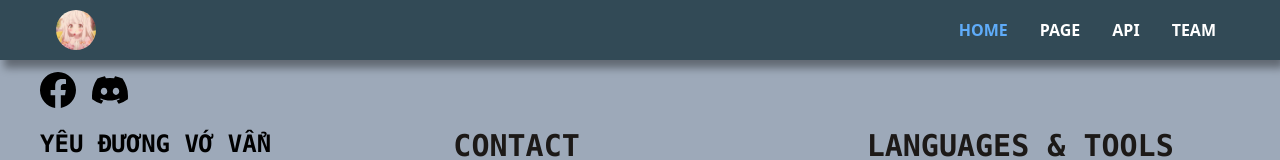
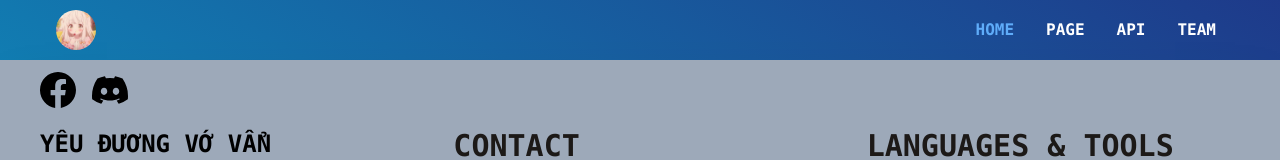
Before and after one commit to IamPierrot/display-projects-website, a React (Vite) app: page / in a window 1280 px wide. Shown: the top 160 px of the page. Built offline with nearby package versions, Linux system fonts and the light colour scheme.

Commit message:
Add stick menu when scroll down

```diff
--- a/src/components/Header/Header.tsx
+++ b/src/components/Header/Header.tsx
@@ -1,9 +1,11 @@
-import { useState } from "react";
+import { useState, useEffect } from "react";
 import { Link } from "react-router-dom";
 
 export const Header = () => {
   const [showMenu, setShowMenu] = useState(false);
   const [active, setActive] = useState("HOME");
+  const [styleStickMenu, setStyleStickMenu] = useState("");
+  const [styleLink, setStyleLink] = useState("");
 
   let items = [
     { name: "HOME", link: "/"},
@@ -11,8 +13,27 @@ export const Header = () => {
     { name: "API", link: "/api"},
     { name: "TEAM", link: "/team"},
   ]
+  useEffect(() => {
+    const handleStickMenu = () => {
+      if (document.body.scrollTop >= 200 || document.documentElement.scrollTop >= 200) {
+        setStyleStickMenu("sticky z-50 bg-[--primary-header1-color] shadow-[4.0px_8.0px_8.0px_rgba(0,0,0,0.38)] transition-all ease-in-out duration-500");
+        setStyleLink("transition-all ease-in-out duration-500");
+      }
+      else {
+        setStyleStickMenu("");
+        setStyleLink("");
+      }
+    }
+
+    window.addEventListener("scroll", handleStickMenu);
+
+    return () => {
+      window.removeEventListener("scroll", handleStickMenu);
+    };
+  }, [])
+
   return (
-    <nav className="sticky top-0 z-50 flex w-full h-[60px] flex-row items-center justify-between bg-[--primary-header-color] p-4 font-bold text-white shadow-[4.0px_8.0px_8.0px_rgba(0,0,0,0.38)]">
+    <nav className={`top-0 flex w-full h-[60px] flex-row items-center justify-between p-4 font-bold font-mono text-white ${styleStickMenu}`}>
       <div className="ml-10 cursor-pointer">
         <Link to="/">
           <img
@@ -41,9 +62,10 @@ export const Header = () => {
             </svg>
         </div> */}
         <ul className="flex justify-between items-center gap-8">
-          { items.map(i => (
+          { items.map((i, key) => (
             <li
-              className={`hover:text-[#5facf9] transition duration-200 ${active === i.name ? 'text-[#5facf9]' : 'text-[#fff]'}`}
+              key={key}
+              className={`hover:text-[#5facf9] transition duration-200 ${active === i.name ? 'text-[#5facf9]' : 'text-[#fff]'} ${styleLink}`}
               onClick={() => setActive(i.name)}
             >
               <Link to={i.link} >{i.name}</Link>
```
